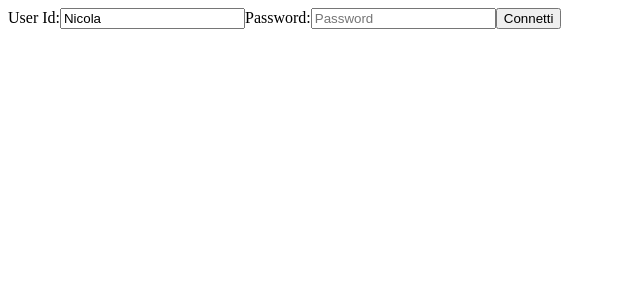
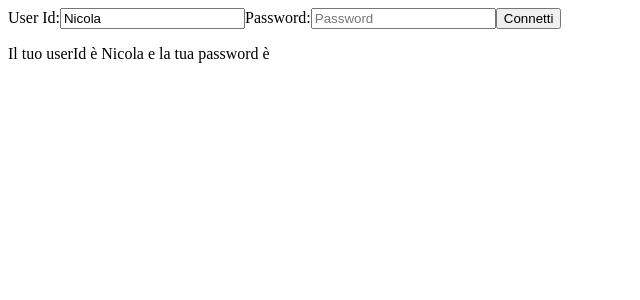
Before and after one commit to alocri/alphashop, an Angular app: page / in a window 1280 px wide. Shown: the top 300 px of the page, without its empty margins (0-640 px from the left). Built offline with nearby package versions, Linux system fonts and the light colour scheme.

Commit message:
13. Riepilogo dei Data Binding a nostra disposizione

```diff
--- a/src/app/login/login.component.html
+++ b/src/app/login/login.component.html
@@ -1,7 +1,13 @@
 <label for="userId">User Id:</label>
-<input type="text" id = "userId" placeholder="Nome Utente" [(ngModel)] = userId value = "{{userId}}">
+<input type="text" id = "userId" placeholder="Nome Utente" [(ngModel)] = userId>
 
 <label for="password">Password:</label>
-<input type="password" id = "password" placeholder="Password">
+<input type="password" id = "password" placeholder="Password" [(ngModel)] = password>
 
 <button (click)= gestAuth()> Connetti</button>
+
+<br>
+
+<p>
+  Il tuo  userId è {{userId}} e la tua password è {{password}}
+</p>
```
